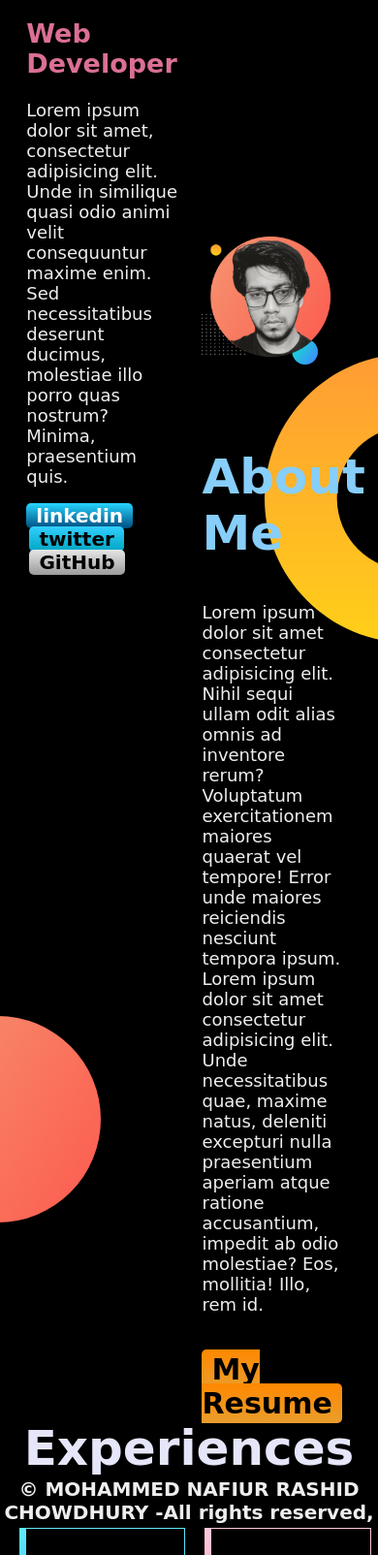
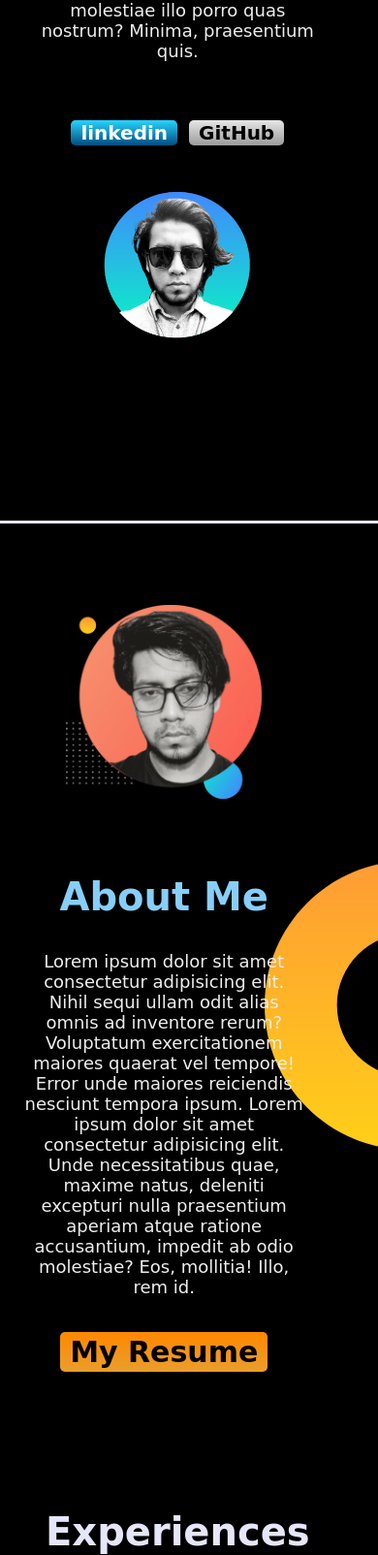
Before and after one commit to RashidChy/portfolio, a plain HTML site: page index.html in a window 390 px wide. Shown: the part 396-2000 px from the top of the page at 97% size. Drawn offline with Linux system fonts and the light colour scheme; a web font is replaced by a local one.

Commit message:
media query added

```diff
--- a/index.html
+++ b/index.html
@@ -5,28 +5,37 @@
       <meta http-equiv="X-UA-Compatible" content="IE=edge">
       <meta name="viewport" content="width=device-width, initial-scale=1.0">
       <title>Rashid Chowdhury</title>
+      <link rel="stylesheet" href="small.css">
       <link rel="stylesheet" href="style.css">
       <link rel="preconnect" href="https://fonts.googleapis.com">
 <link rel="preconnect" href="https://fonts.gstatic.com" crossorigin>
 <link href="https://fonts.googleapis.com/css2?family=Yomogi&display=swap" rel="stylesheet">
 </head>
 <body>
-<section class="hero">
+      <section class="sec1">
             <div class="half-width">
-            <h1>Welcome ,</h1>
+
+                  <h1>Welcome,</h1>
                   <h1>This Is <span class="nameHighlight">Rashid!</span></h1>
                   <h2 style="color: palevioletred;">Web Developer</h2>
                   <p>Lorem ipsum dolor sit amet, consectetur adipisicing elit. Unde in similique quasi odio animi velit consequuntur maxime enim. Sed necessitatibus deserunt ducimus, molestiae illo porro quas nostrum? Minima, praesentium quis.</p>
+
                   <div class="links">
                         <a class="linkedin" target="_blank" href="https://www.linkedin.com/in/mohammed-nafiur-rashid-chowdhury-084669190/">linkedin</a>
-            <a class="twitter" target="_blank" href="https://twitter.com/">twitter</a>
                         <a class="github" target="_blank" href="https://github.com/RashidChy">GitHub</a>
 
                   </div>
+
             </div>
-      <div class="half-width">
+
+            <div class="half-width photo1">
                   <img class="pp1" src="images/pp2.png" alt="">
             </div>
+
+
+
+            </div>
+
       </section>
 
       <section class="sec2">
@@ -43,7 +52,7 @@
       </section>
 
       <section class="sec3">
-      <h1 style="text-align: center; color: lavender; padding-bottom: 3%;">Experiences</h1>
+            <h1>Experiences</h1>
             <div id="frontexp" class="half-width experince">
                   <h2 style="color: rgb(29, 202, 255);">Front-End</h2>
                   <h3 style="color: gold;">Experienced in</h3>
@@ -59,5 +68,6 @@
       <footer>
             <p> © MOHAMMED NAFIUR RASHID CHOWDHURY -All rights reserved, 2021</p>
       </footer>
+
 </body>
 </html>
--- /dev/null
+++ b/small.css
@@ -0,0 +1,155 @@
+@media only screen and (max-width: 800px) {
+  body {
+    margin: 0%;
+    font-family: 'Yomogi', cursive;
+    color: lavender;
+    background-color: black;
+}
+h1{
+    font-size: 40px;
+    text-align: center;
+
+}
+.half-width{
+  text-align: center;
+}
+p{
+    color: rgb(238, 238, 238);
+}
+.nameHighlight{
+    color: gold;
+}
+.half-width{
+     width: 80%;
+     margin-left: 5%;
+     padding-left: 2%;
+     font-size: 18px;
+}
+
+ img{
+    width: 70%;
+}
+
+section{
+    height: 500px;
+    padding-bottom: 400px;
+    margin-bottom: 10px;
+}
+.linkedin {
+    text-decoration: none;
+    color: white;
+    background-image: linear-gradient(rgb(39, 212, 255),rgb(0, 77, 128));
+    padding: 1px 10px;
+    border-radius: 5px;
+    font-weight: bold;
+    font-size: 20px;
+}
+.github {
+    text-decoration: none;
+    color: black;
+    background-image: linear-gradient(rgb(230, 230, 230),rgb(155, 155, 155));
+    padding: 1px 10px;
+    border-radius: 5px;
+    font-weight: bold;
+    font-size: 20px;
+    margin-left: 2%;
+}
+.twitter {
+    text-decoration: none;
+    color: rgb(0, 0, 0);
+    background-image: linear-gradient(rgb(50, 207, 255),rgb(0, 165, 194));
+    padding: 1px 10px;
+    border-radius: 5px;
+    font-weight: bold;
+    font-size: 20px;
+    margin-left: 2%;
+}
+.resume {
+    text-decoration: none;
+    color: rgb(0, 0, 0);
+    background-image: linear-gradient(rgb(255, 136, 0),rgb(233, 158, 45));
+    padding: 3px 10px;
+    border-radius: 5px;
+    font-weight: bold;
+    font-size: 30px;
+
+}
+.links {
+    margin-top: 20%;
+    padding-bottom: 6%;
+    text-align: center;
+}
+.pp2 img{
+    width: 60%;
+    margin-bottom: 2px;
+}
+.sec2{
+    padding-right: 30px;
+
+}
+.sec2{
+    background-image: url("images/dream-bg.png");
+    background-repeat: no-repeat;
+    background-position:right;
+    padding-top: 19%;
+}
+.experince{
+    border-style: outset;
+    border-width: 1px;
+    height: 60%;
+}
+.experince p{
+    font-weight: bold;
+    color: lavender;
+}
+#frontexp {
+    border-left: 7px solid;
+    border-image: linear-gradient(rgb(94, 232, 250),rgb(0, 126, 245));
+    border-image-slice: 1;
+    background-color: black;
+}
+#backexp {
+    border-left: 7px solid;
+    border-image: linear-gradient(rgb(255, 201, 219),rgb(207, 74, 119));
+    border-image-slice: 1;
+    background-color: black;
+}
+.sec3{
+    background-image: url("images/exp-bg.png");
+    background-repeat: no-repeat;
+    background-position:left;
+}
+footer{
+    text-align: center;
+    color: lavender;
+    font-size: 20px;
+    font-weight: bold;
+    border-bottom: 11px solid;
+    background-image: linear-gradient(rgb(169, 245, 255)rgb(21, 85, 145));
+}
+.aboutme{
+    padding-top: 40px;
+}
+#frontexp:hover{
+    box-shadow: 10px 10px 40px rgb(42, 134, 255);
+    border-radius: 10px;
+    height: 60%;
+}
+#backexp:hover{
+    box-shadow: 10px 10px 40px palevioletred;
+    border-radius: 10px;
+    height: 62%;
+}
+.sec3 h1{
+  text-align: center;
+  padding-right: 6%;
+  padding-bottom: 3%;
+}
+.sec1{
+  border-style:solid;
+  border-width:0px 0px 3px 0px;
+
+}
+
+
+  }
--- a/style.css
+++ b/style.css
@@ -1,3 +1,4 @@
+@media only screen and (min-width: 800px) {
 body {
       margin: 0%;
       font-family: 'Yomogi', cursive;
@@ -64,11 +65,12 @@ section{
 .resume {
       text-decoration: none;
       color: rgb(0, 0, 0);
-      background-image: linear-gradient(rgb(255, 136, 0),rgb(233, 158, 45));
+      background-image: linear-gradient(rgb(255, 185, 106),rgb(250, 92, 0));
       padding: 3px 10px;
       border-radius: 5px;
       font-weight: bold;
       font-size: 30px;
+      box-shadow: 2px 2px 10px rgb(155, 155, 155);
 
 }
 .links {
@@ -133,3 +135,8 @@ footer{
       border-radius: 10px;
       height: 62%;
 }
+}
+.sec3 h1{
+      text-align: center;
+      padding-bottom: 4%;
+}
```
Lines whose indentation alone changed are shown as unchanged.
